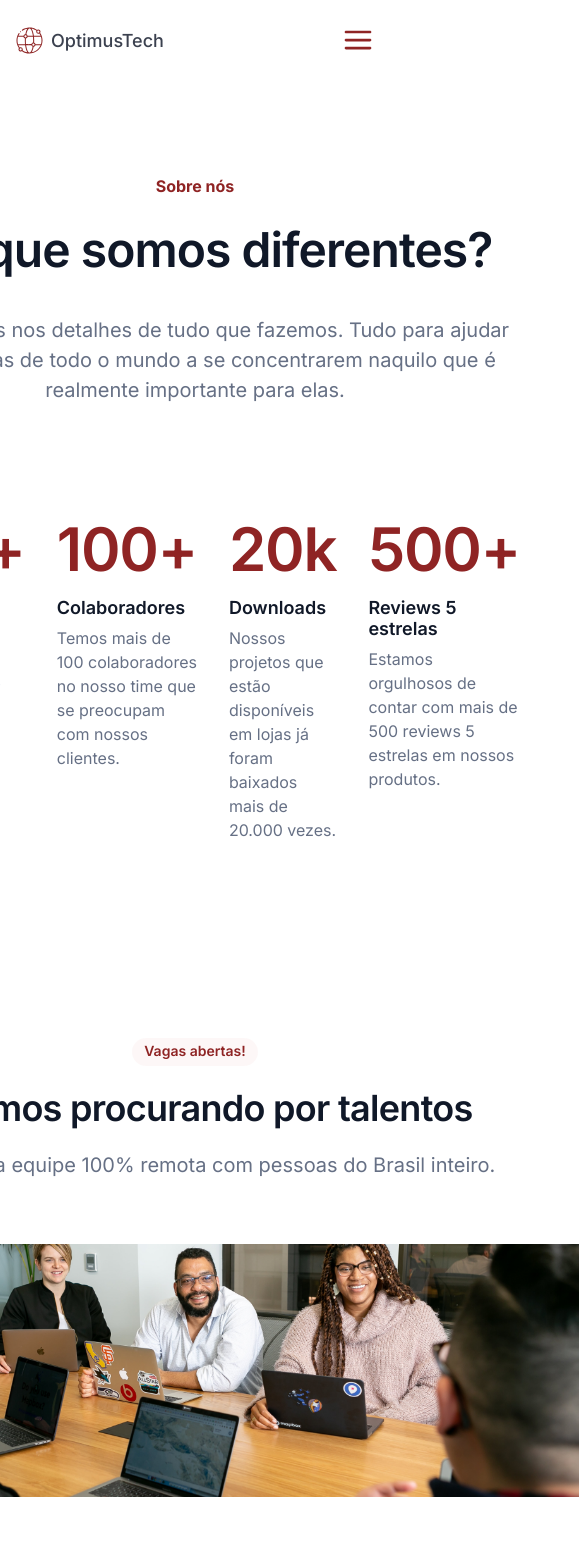
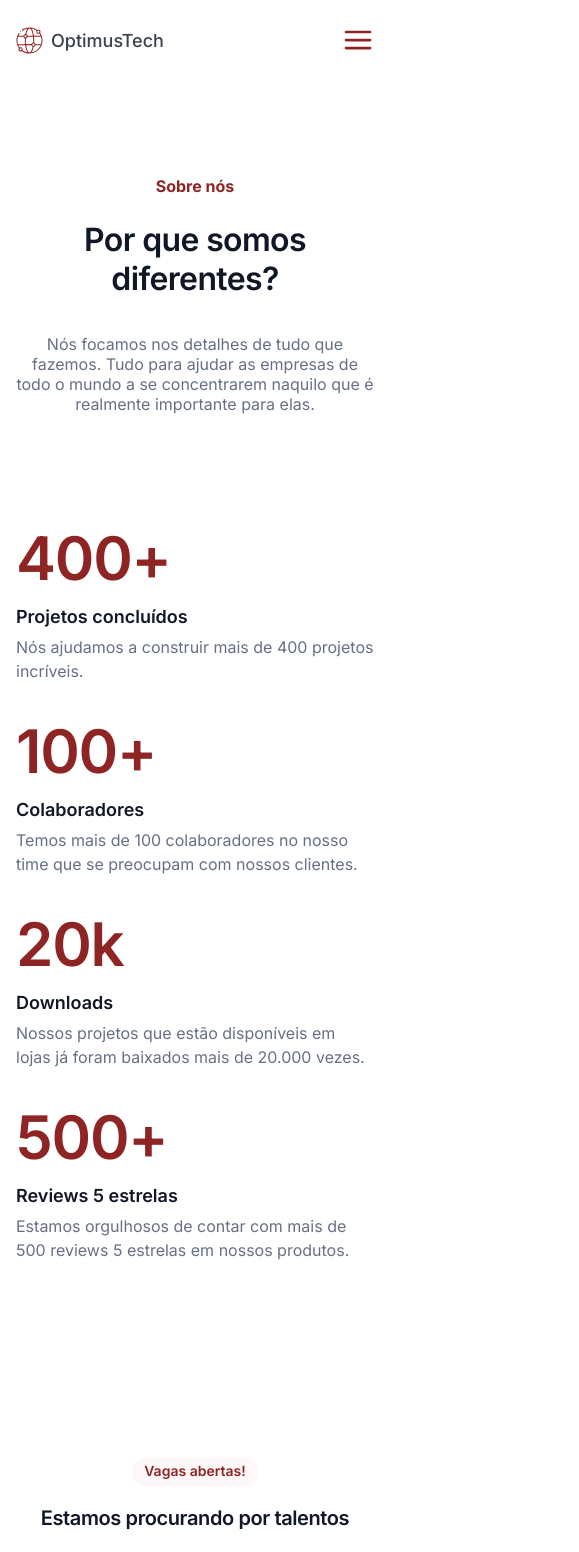
Before and after one commit to riandeoliveira/optimustech, a Next.js app: page / in a window 390 px wide. Shown: the top 1552 px of the page, 579 px wide, since content can reach past the window. Built offline with nearby package versions, Linux system fonts and the light colour scheme.

Commit message:
feat: add responsiveness

```diff
--- a/src/components/AboutUsArea/styles.module.scss
+++ b/src/components/AboutUsArea/styles.module.scss
@@ -43,6 +43,26 @@
 }
 
 .metrics {
-  display: flex;
+  display: grid;
   gap: 2rem;
+  grid-template-columns: repeat(4, 1fr);
+
+  @include media-query($tablet-l) {
+    grid-template-columns: repeat(2, 1fr);
+  }
+
+  @include media-query($mobile-l) {
+    grid-template-columns: repeat(1, 1fr);
+  }
 }
+
+@include media-query($tablet-s) {
+  .subtitle {
+    font-size: 2rem;
+  }
+
+  .description {
+    font-size: 1rem;
+    line-height: normal;
+  }
+}
--- a/src/components/FeedbacksArea/styles.module.scss
+++ b/src/components/FeedbacksArea/styles.module.scss
@@ -61,3 +61,14 @@
   color: $secondary-540;
   font-size: 0.875rem;
 }
+
+@include media-query($tablet-s) {
+  .section_container {
+    padding: 2rem;
+  }
+
+  .subtitle {
+    font-size: 1.25rem;
+    line-height: normal;
+  }
+}
--- a/src/components/Footer/styles.module.scss
+++ b/src/components/Footer/styles.module.scss
@@ -38,9 +38,9 @@
 .form {
   display: flex;
   gap: 1rem;
-  height: 3rem;
   justify-content: center;
   margin: 2.5rem 0 2rem;
+  min-height: 3rem;
 }
 
 .input {
@@ -53,6 +53,7 @@
   font-size: 1rem;
   max-width: 22.5rem;
   padding: 0.75rem 1rem;
+  width: 100%;
 }
 
 .button {
@@ -67,3 +68,25 @@
   line-height: 1.5rem;
   text-align: center;
 }
+
+@include media-query($tablet-s) {
+  .title {
+    font-size: 1.25rem;
+    line-height: normal;
+  }
+
+  .description {
+    font-size: 1rem;
+    line-height: normal;
+  }
+}
+
+@include media-query($mobile-s) {
+  .form {
+    flex-direction: column;
+  }
+
+  .button {
+    max-width: none;
+  }
+}
--- a/src/components/JobsArea/styles.module.scss
+++ b/src/components/JobsArea/styles.module.scss
@@ -53,7 +53,19 @@
 
 .posts_container {
   display: flex;
+  flex: auto;
   flex-direction: column;
   gap: 4rem;
-  width: 48rem;
+  max-width: 48rem;
 }
+
+@include media-query($tablet-s) {
+  .subtitle {
+    font-size: 1.25rem;
+  }
+
+  .description {
+    font-size: 1rem;
+    line-height: normal;
+  }
+}
```
